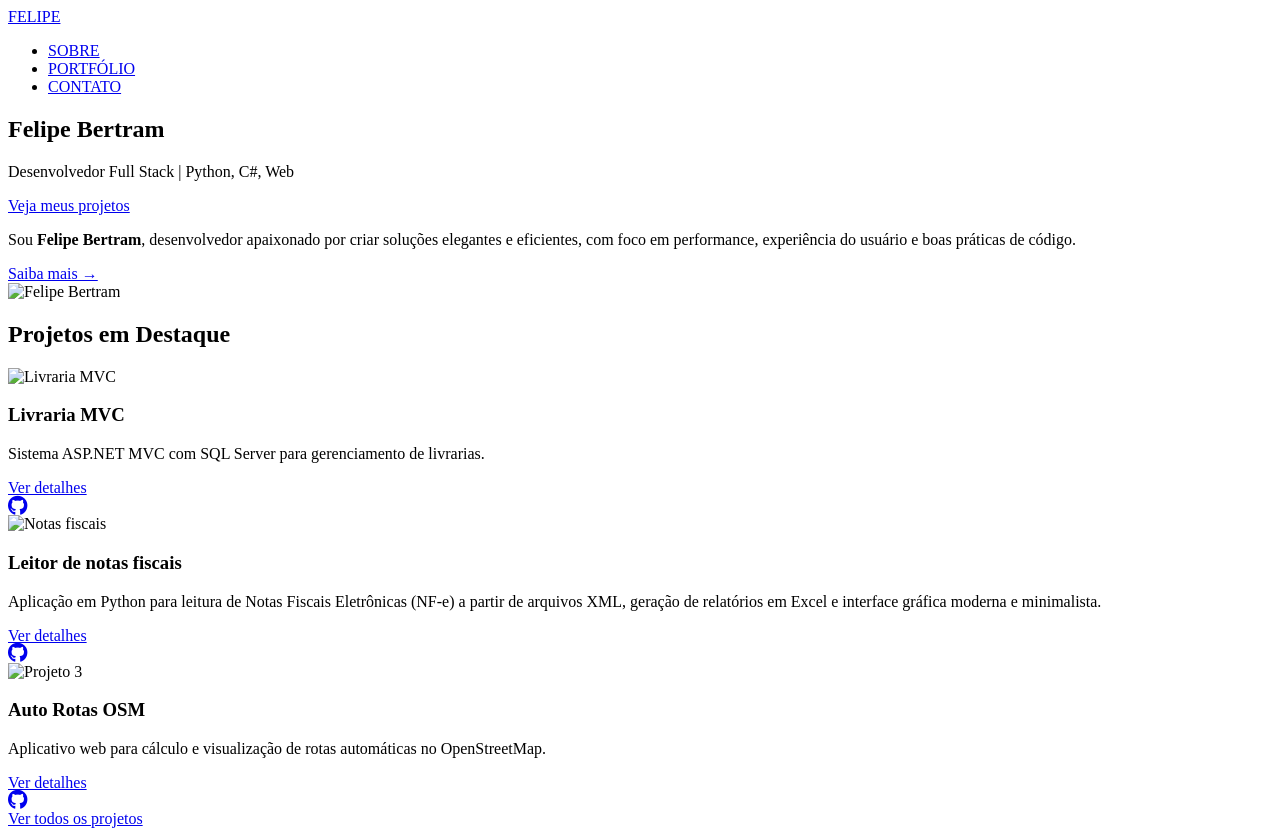
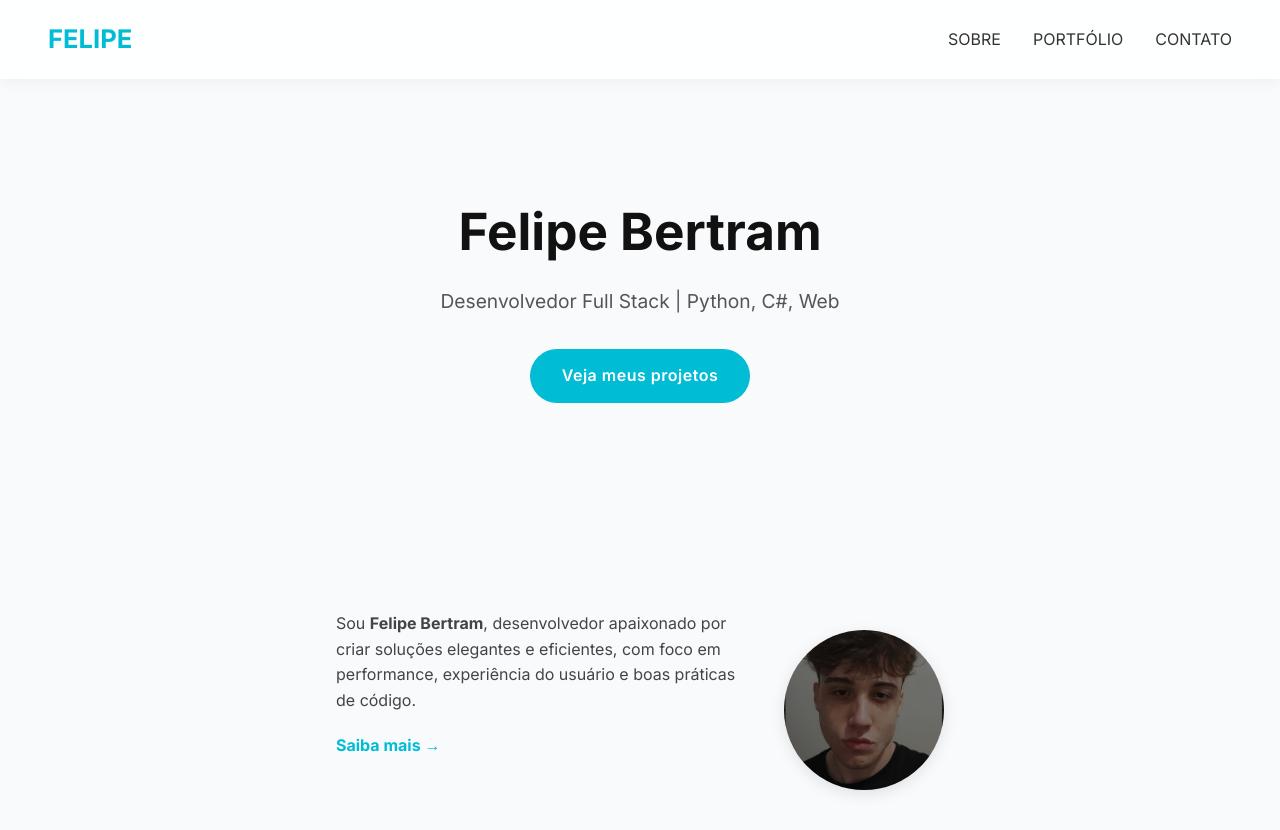
Before and after one commit to felipe-bertram-ribeiro/meu-portfolio, a plain HTML site: page index.html in a window 1280 px wide. Shown: the top 830 px of the page. Drawn offline with Linux system fonts and the light colour scheme; the site is published under a folder, as on GitHub Pages, so addresses that start at the root find nothing.

Commit message:
teste pra acessar o site no domínio personalizado

```diff
--- a/index.html
+++ b/index.html
@@ -4,7 +4,7 @@
   <meta charset="UTF-8">
   <meta name="viewport" content="width=device-width, initial-scale=1.0">
   <title>Felipe Bertram</title>
-  <link rel="icon" type="image/x-icon" href="/meu-portfolio/favicon.ico">
+  <link rel="icon" type="image/x-icon" href="favicon.ico">
 
 
   <!-- Google Fonts -->
@@ -13,8 +13,8 @@
   <!-- CSS -->
    <!-- Font Awesome -->
   <link rel="stylesheet" href="https://cdnjs.cloudflare.com/ajax/libs/font-awesome/6.4.0/css/all.min.css">
-  <link rel="stylesheet" href="/meu-portfolio/css/reset.css">
-  <link rel="stylesheet" href="/meu-portfolio/css/style.css">
+  <link rel="stylesheet" href="css/reset.css">
+  <link rel="stylesheet" href="css/style.css">
 </head>
 <body>
 
@@ -22,9 +22,9 @@
   <nav class="navbar">
     <a href="index.html" class="logo">FELIPE</a>
     <ul class="nav-links">
-      <li><a href="/meu-portfolio/about.html">SOBRE</a></li>
-      <li><a href="/meu-portfolio/portfolio.html">PORTFÓLIO</a></li>
-      <li><a href="/meu-portfolio/contato.html">CONTATO</a></li>
+      <li><a href="about.html">SOBRE</a></li>
+      <li><a href="portfolio.html">PORTFÓLIO</a></li>
+      <li><a href="contato.html">CONTATO</a></li>
     </ul>
   </nav>
 
@@ -33,7 +33,7 @@
     <div class="hero-content fade-in">
       <h1>Felipe Bertram</h1>
       <p>Desenvolvedor Full Stack | Python, C#, Web</p>
-      <a href="/meu-portfolio/portfolio.html" class="btn">Veja meus projetos</a>
+      <a href="portfolio.html" class="btn">Veja meus projetos</a>
     </div>
   </section>
 
@@ -41,9 +41,9 @@
   <section id="sobre-resumido" class="sobre-resumido fade-in">
     <div class="sobre-texto">
       <p>Sou <strong>Felipe Bertram</strong>, desenvolvedor apaixonado por criar soluções elegantes e eficientes, com foco em performance, experiência do usuário e boas práticas de código.</p>
-      <a href="/meu-portfolio/about.html" class="btn-link">Saiba mais →</a>
+      <a href="about.html" class="btn-link">Saiba mais →</a>
     </div>
-    <img src="/meu-portfolio/img/Foto_perfil.png" alt="Felipe Bertram">
+    <img src="img/Foto_perfil.png" alt="Felipe Bertram">
   </section>
 
   <!-- Projetos em destaque -->
@@ -51,11 +51,11 @@
     <h2>Projetos em Destaque</h2>
     <div class="grid">
       <div class="card">
-        <img src="/meu-portfolio/img/livraria_tela_principal.png" alt="Livraria MVC">
+        <img src="img/livraria_tela_principal.png" alt="Livraria MVC">
         <h3>Livraria MVC</h3>
         <p>Sistema ASP.NET MVC com SQL Server para gerenciamento de livrarias.</p>
    <div class="card-links">
-  <a href="/meu-portfolio/portfolio/livraria-mvc.html" class="btn-link">Ver detalhes</a>
+  <a href="portfolio/livraria-mvc.html" class="btn-link">Ver detalhes</a>
   <br>
   <a href="https://github.com/felipe-bertram-ribeiro/PROJETO-LIVRARIA-MVC" target="_blank" class="icon-link">
     <i class="fab fa-github fa-lg"></i>
@@ -65,11 +65,11 @@
       </div>
 
       <div class="card">
-        <img src="/meu-portfolio/img/Leitor_NF-E_Principal.png" alt="Notas fiscais">
+        <img src="img/Leitor_NF-E_Principal.png" alt="Notas fiscais">
         <h3>Leitor de notas fiscais</h3>
         <p>Aplicação em Python para leitura de Notas Fiscais Eletrônicas (NF-e) a partir de arquivos XML, geração de relatórios em Excel e interface gráfica moderna e minimalista.</p>
         <div class="card-links">
-          <a href="/meu-portfolio/portfolio/leitor-NF-e.html" class="btn-link">Ver detalhes</a>
+          <a href="portfolio/leitor-NF-e.html" class="btn-link">Ver detalhes</a>
           <br>
           <a href="https://github.com/felipe-bertram-ribeiro/CONVERTOR-NF" target="_blank">
               <i class="fab fa-github fa-lg"></i>
@@ -78,11 +78,11 @@
       </div>
 
       <div class="card">
-        <img src="/meu-portfolio/img/Plugin_interface.png" alt="Projeto 3">
+        <img src="img/Plugin_interface.png" alt="Projeto 3">
         <h3>Auto Rotas OSM</h3>
         <p>Aplicativo web para cálculo e visualização de rotas automáticas no OpenStreetMap.</p>
         <div class="card-links">
-          <a href="/meu-portfolio/portfolio/plugin-phyton.html" class="btn-link">Ver detalhes</a>
+          <a href="portfolio/plugin-phyton.html" class="btn-link">Ver detalhes</a>
           <br>
           <a href="https://github.com/felipe-bertram-ribeiro/PLUGIN-QGIS-AUTOROTAS-OSM" target="_blank">
             <i class="fab fa-github fa-lg"></i>
@@ -90,7 +90,7 @@
         </div>
       </div>
     </div>
-    <a href="/meu-portfolio/portfolio.html" class="btn">Ver todos os projetos</a>
+    <a href="portfolio.html" class="btn">Ver todos os projetos</a>
   </section>
 
 <!-- Rodapé -->
@@ -99,11 +99,11 @@
   <div class="social-links">
     <a href="https://github.com/felipe-bertram-ribeiro" target="_blank">GitHub</a>
     <a href="https://www.linkedin.com/in/felipe-bertram-a1a137390?utm_source=share&utm_campaign=share_via&utm_content=profile&utm_medium=android_app" target="_blank">LinkedIn</a>
-    <a href="/meu-portfolio/email.html">Email</a>
+    <a href="email.html">Email</a>
   </div>
 </footer>
 
 
-  <script src="/meu-portfolio/js/script.js"></script>
+  <script src="js/script.js"></script>
 </body>
 </html>
```
